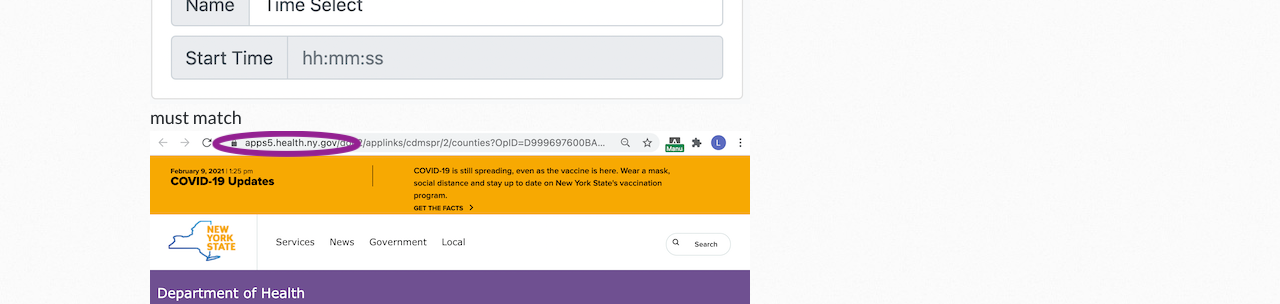
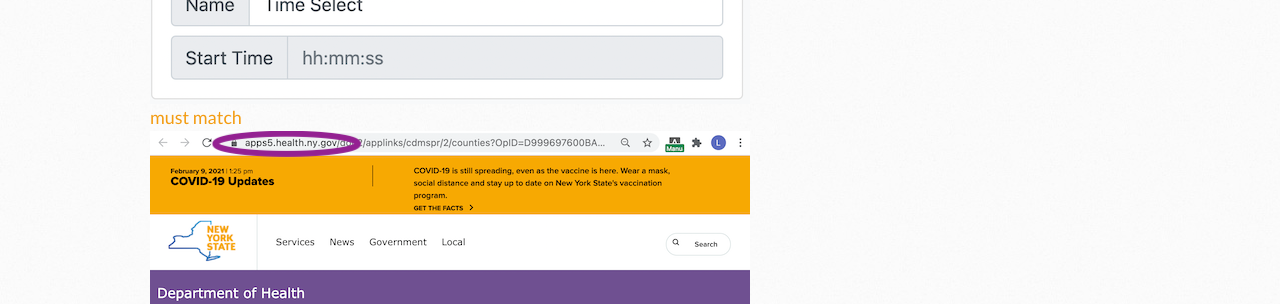
Before and after one commit to loganrath/dwap-main, a Jekyll site: the page built from autoclick.md, in a window 1280 px wide. Shown: the part 1392-1696 px from the top of the page. Built offline with Jekyll 4.4.1, drawn with Linux system fonts in a browser that asks for light colours; nearby versions of some CDN libraries.

```diff
--- a/autoclick.md
+++ b/autoclick.md
@@ -21,7 +21,7 @@
   - Make sure the number after apps in the first part of the URL matches the web address of the page that says "No Available Appointments"
   - This could be apps2, apps4, apps5, apps7, or some other number.
  ![Screenshot showing URL to fix](/assets/images/autoclick-url.png)
- must match
+ <span class="text-warning">must match</span>
  ![Screenshot showing URL of webpage](/assets/images/autoclick-pageurl.png)
 
  7. Do not edit anything else for this configuration.
```
